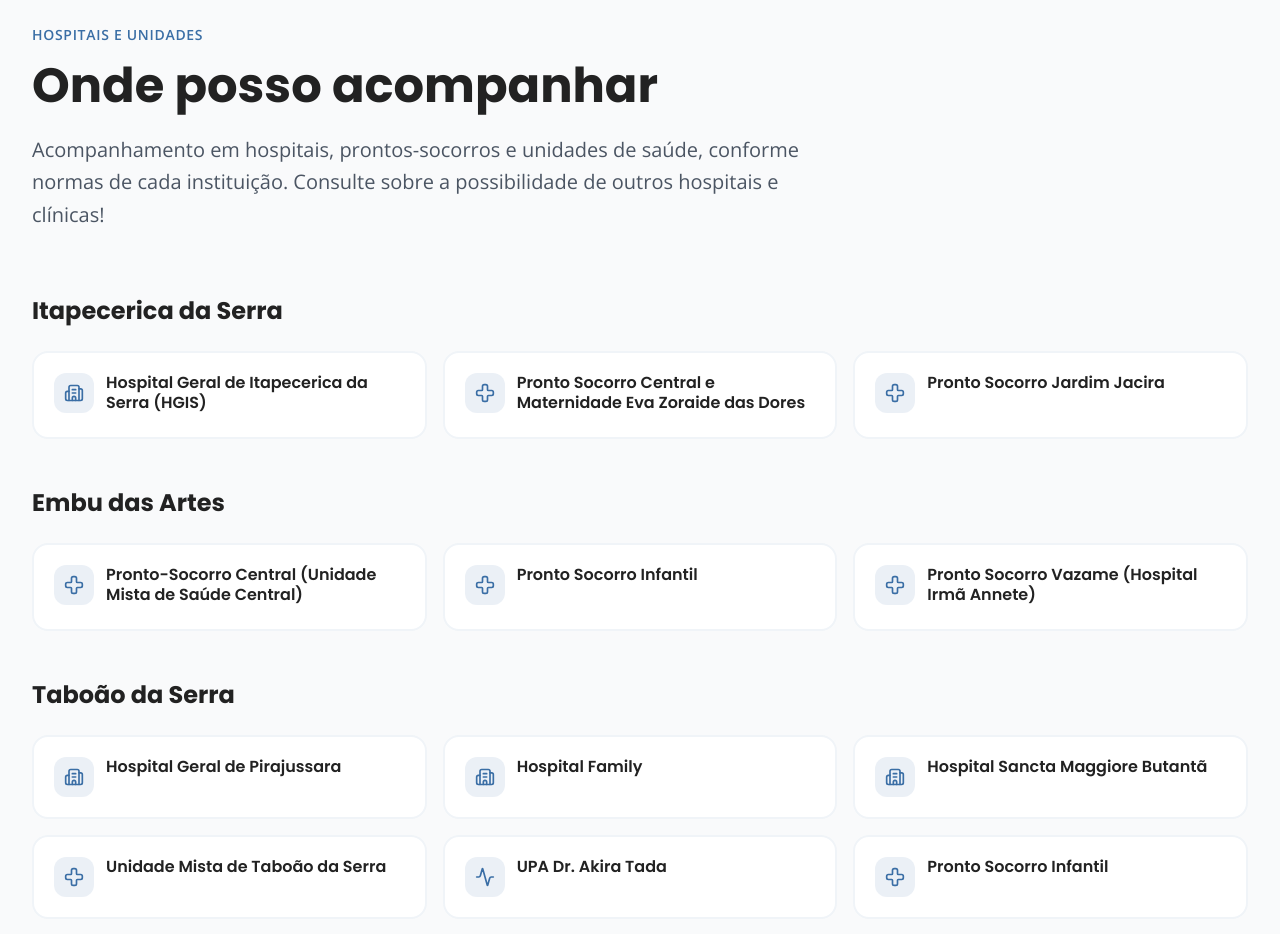
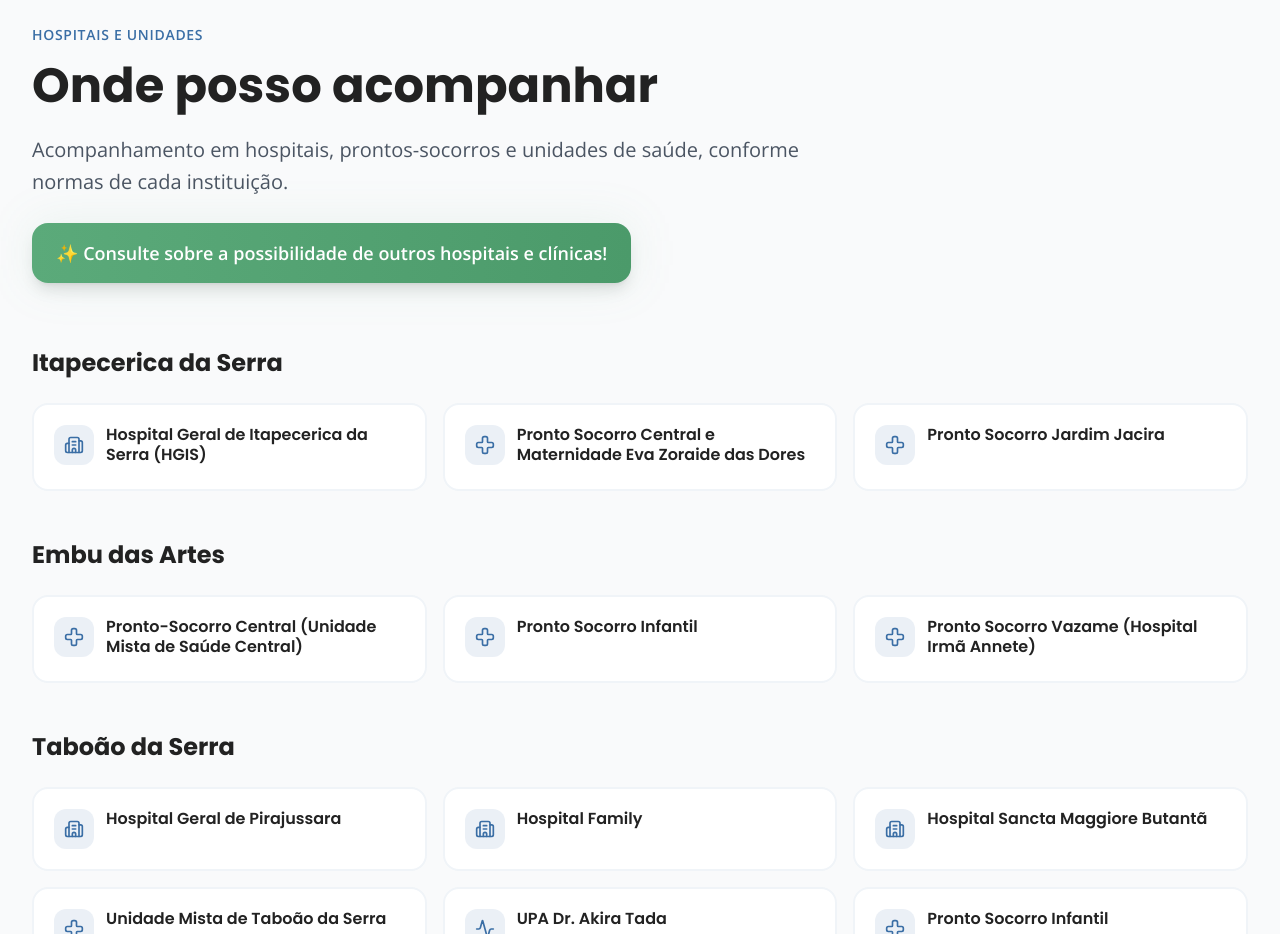
Before and after one commit to ficosta/iasi.enf.br, a React (Vite) app: page / in a window 1280 px wide. Shown: the part 5260-6194 px from the top of the page. Built offline with nearby package versions, Linux system fonts and the light colour scheme.

Commit message:
Adiciona destaque animado para consulta de outros hospitais

```diff
--- a/src/components/Hospitals.tsx
+++ b/src/components/Hospitals.tsx
@@ -22,9 +22,19 @@ const Hospitals = () => {
           <h2 className="text-4xl sm:text-5xl font-heading font-bold text-neutral-900 mt-4 mb-6">
             Onde posso acompanhar
           </h2>
-          <p className="text-xl text-neutral-600 leading-relaxed">
-            Acompanhamento em hospitais, prontos-socorros e unidades de saúde, conforme normas de cada instituição. Consulte sobre a possibilidade de outros hospitais e clínicas!
+          <p className="text-xl text-neutral-600 leading-relaxed mb-6">
+            Acompanhamento em hospitais, prontos-socorros e unidades de saúde, conforme normas de cada instituição.
           </p>
+
+          {/* Highlight CTA */}
+          <div className="relative inline-block">
+            <div className="absolute inset-0 bg-secondary/20 blur-xl animate-pulse"></div>
+            <div className="relative bg-gradient-to-r from-secondary to-secondary-dark text-white px-6 py-4 rounded-2xl shadow-lg">
+              <p className="text-lg font-semibold">
+                ✨ Consulte sobre a possibilidade de outros hospitais e clínicas!
+              </p>
+            </div>
+          </div>
         </div>
 
         {/* Hospitals by City */}
```
